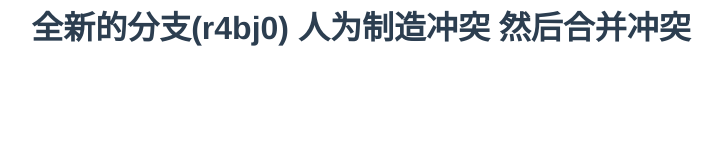
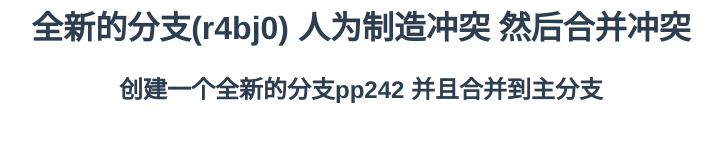
Before and after one commit to lipanpan-hub/sandbox_demos, a Vue app: page / in a window 1280 px wide. Shown: the part 285-426 px from the top of the page, without its empty margins (279-1001 px from the left). Built offline with nearby package versions, Linux system fonts and the light colour scheme.

Commit message:
initial commit

```diff
--- a/src/components/HelloWorld.vue
+++ b/src/components/HelloWorld.vue
@@ -5,6 +5,7 @@
     <h1>你好 我是中国人</h1>
 
     <h1>全新的分支(r4bj0) 人为制造冲突 然后合并冲突</h1>
+    <h2>创建一个全新的分支pp242 并且合并到主分支</h2>
   </div>
 </template>
 
```
